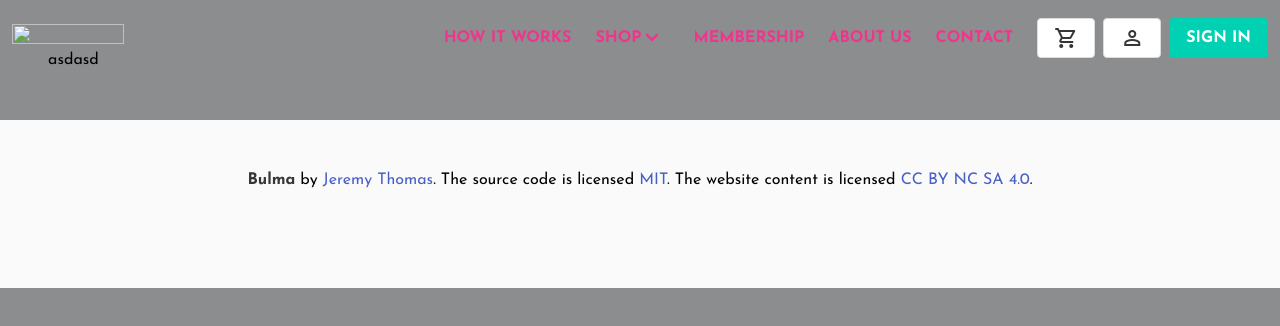
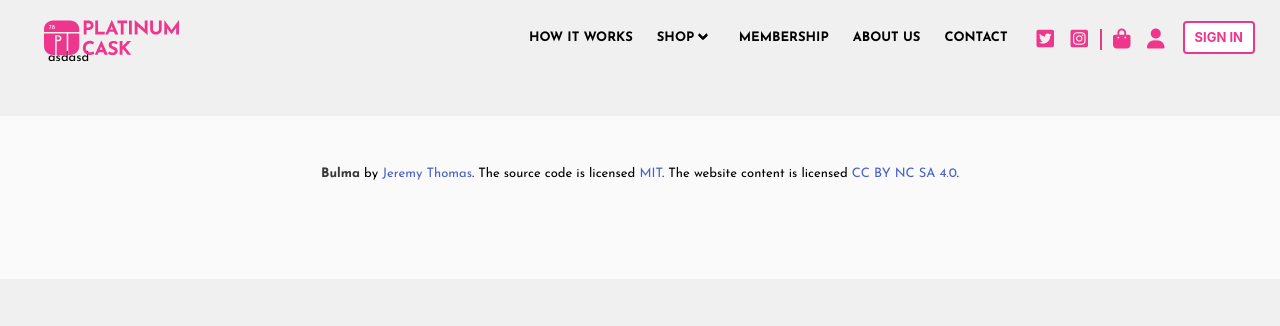
Before and after one commit to artistkuf/platinumcask, a website: page index.html in a window 1280 px wide. Shown: the top 326 px of the page. Drawn offline with nearby package versions, Linux system fonts and the light colour scheme.

Commit message:
Update: Nav bar

```diff
--- a/assets/scss/_base.scss
+++ b/assets/scss/_base.scss
@@ -1,12 +1,14 @@
 //Font
 $fontFamily: "Josefin Sans", sans-serif;
-$fontSize: 16px;
+$fontSize: 13px;
 $bold: 700;
+$light: 400;
 
 //Color
 $pink: #ee368c;
 $black: #000000;
 $white: #ffffff;
+$dark-gray: #323232;
 $gray: #8c8d8e;
 $light-gray: #f0f0f0;
 
@@ -15,27 +17,30 @@ body {
   font-family: $fontFamily;
   font-size: $fontSize;
   color: $black;
-  background-color: $gray;
+  background-color: $light-gray;
   height: 3000px;
 }
 
-//Mixin Media Query
+//Mixin Media Queries
 @mixin media-query($breakpoint) {
-  @if $breakpoint == small {
+  @if $breakpoint == "xsmobile" {
+    @media (max-width: 375px) {
+      @content;
+    }
+  } @else if $breakpoint == "mobile" {
     @media (max-width: 767px) {
       @content;
     }
-  } @else if $breakpoint == medium {
-    @media (min-width: 768px) and (max-width: 991px) {
+  } @else if $breakpoint == "tablet" {
+    @media (max-width: 1023px) {
       @content;
     }
-  } @else if $breakpoint == large {
-    @media (min-width: 992px) {
+  } @else if $breakpoint == "desktop" {
+    @media (min-width: 1024px) {
       @content;
     }
   }
 }
-
 
 // body{
 //    @include media-query(medium){
--- a/assets/scss/_navbar.scss
+++ b/assets/scss/_navbar.scss
@@ -1,12 +1,107 @@
-.main__nav{
+.main__nav {
   height: 75px;
   background-color: transparent;
   transition: background-color 0.5s;
-   .navbar-item , .navbar-link{
+  .navbar-end {
+    margin-right: 1em;
+  }
+  .navbar-burger{
+    &:hover{background-color: transparent;}
+  }
+  .navbar-item,
+  .navbar-link {
     text-transform: uppercase;
     font-weight: $bold;
+    color: $black;
+    &:hover {
+      background-color: transparent !important;
       color: $pink;
-      &::after{border-color: $pink;margin-top: -0.5em;right: 1.5em;}
+      transition: color 0.2s;
+    }
+    &::after {
+      border-color: $black;
+      margin-top: -0.5em;
+      right: 1.5em;
+    }
+    &:hover::after {
+      border-color: $pink;
+      transition: border-color 0.2s;
+    }
+
+    img {
+      max-height: 5rem;
+      width: 135px;
+      margin-left: 2rem;
+    }
+
+    .button {
+      border: 2px solid $pink;
+      text-transform: uppercase;
+      font-weight: $bold;
+      font-size: $fontSize;
+      color: $pink;
+      padding: 0px 10px;
+      background-color: $white;
+      &:hover {
+        background-color: $pink;
+        color: $white;
+        transition: background-color 0.5s;
+      }
+    }
+
+    .navbar-dropdown {
+      .navbar-item {
+        text-transform: uppercase;
+        font-weight: $light;
+        color: $black;
+        font-size: $fontSize;
+        &:hover {
+          background-color: transparent !important;
+          color: $pink;
+          transition: color 0.2s;
+        }
+      }
+    }
+
+    .nav__group {
+      margin-bottom: 5px;
+      line-height: 15px;
+
+      &:first-child {
+        border-right: 2px solid $pink;
+        padding-right: 0.5em;
+      }
+
+      &:nth-last-child(2) {
+        padding-left: 0.5em;
+        margin-right: 1em;
+      }
+
+      .nav__icon {
+        color: $pink;
+        padding: calc(0.3em - 1px);
+        white-space: nowrap;
+        font-size: 20px;
+        &:hover {
+          background-color: transparent;
+          color: $black;
+          transition: color 0.2s;
+        }
+      }
+    }
+  }
+
+  @include media-query(tablet) {
+    height: auto;
+    .navbar-end {
+      margin-right: 0;
+    }
+    .navbar-item,
+    .navbar-link {
+      img {
+        margin-left: 0rem;
+      }
+    }
   }
 }
 
--- a/assets/scss/style.scss
+++ b/assets/scss/style.scss
@@ -1,6 +1,6 @@
 @charset "utf-8";
 @import url('https://fonts.googleapis.com/css2?family=Josefin+Sans:ital,wght@0,100;0,200;0,300;0,400;0,500;0,600;0,700;1,100;1,200;1,300;1,400;1,500;1,600;1,700&display=swap');
-@import url('https://fonts.googleapis.com/css2?family=Material+Symbols+Outlined:opsz,wght,FILL,GRAD@20..48,100..700,0..1,-50..200');
+@import url('https://cdnjs.cloudflare.com/ajax/libs/font-awesome/6.2.1/css/all.min.css');
 @import "node_modules/bulma/bulma.sass";
 @import "base";
 @import "navbar";
--- a/index.html
+++ b/index.html
@@ -18,7 +18,7 @@
    <meta property="article:publisher" content="https://twitter.com/PlatinumCask" />
    <meta name="twitter:card" content="summary_large_image" />
    <meta name="twitter:site" content="@PlatinumCask" />
-   <link rel="shortcut icon" href="https://www.platinumcask.com/favicon-32x32.png" sizes="any" type="image/x-icon">
+   <link rel="shortcut icon" href="favicon.svg" sizes="any" type="image/svg+xml">
    <link rel="canonical" href="https://www.platinumcask.com/" />
 
    <!-- StyleSheet -->
@@ -33,8 +33,8 @@
    <!-- Nav-Bar -->
    <nav id="main_nav" class="navbar is-fixed-top main__nav" role="navigation" aria-label="main navigation">
       <div class="navbar-brand">
-         <a class="navbar-item" href="https://www.platinumcask.com/">
-            <img src="https://www.platinumcask.com/favicon-32x32.png" width="112" height="28">
+         <a class="navbar-item" href="/index.html">
+            <img src="assets/img/logo-patinum-cask.svg" alt="Platinum Cask Logo">
          </a>
 
          <a role="button" class="navbar-burger" data-target="navMenu" aria-label="menu" aria-expanded="false">
@@ -56,17 +56,19 @@
 
                <div class="navbar-dropdown">
                   <a class="navbar-item">
-                     About
+                     Bottles
                   </a>
                   <a class="navbar-item">
-                     Jobs
+                     Cigars
                   </a>
                   <a class="navbar-item">
-                     Contact
+                     Whole casks
                   </a>
-                  <hr class="navbar-divider">
                   <a class="navbar-item">
-                     Report an issue
+                     Cask fractions
+                  </a>
+                  <a class="navbar-item">
+                     Shop policies
                   </a>
                </div>
             </div>
@@ -85,19 +87,25 @@
 
             <div class="navbar-item">
                <div class="buttons">
-                  <a class="button">
-                     <span class="material-symbols-outlined">
-                        shopping_cart
-                     </span>
-                  </a>
-                  <a class="button">
-                     <span class="material-symbols-outlined">
-                        person
-                     </span>
-                  </a>
-                  <a class="button is-primary">
-                     <strong>Sign in</strong>
-                  </a>
+                  <div class="nav__group">
+                     <a class="nav__icon" href="https://mobile.twitter.com/platinumcask" target="_blank">
+                        <i class="fa-brands fa-square-twitter"></i>
+                     </a>
+                     <a class="nav__icon" href="https://www.instagram.com/platinumcask/" target="_blank">
+                        <i class="fa-brands fa-square-instagram"></i>
+                     </a>
+                  </div>
+                  <div class="nav__group">
+                     <a class="nav__icon" href="#">
+                        <i class="fa-solid fa-bag-shopping"></i>
+                     </a>
+                     <a class="nav__icon" href="#">
+                        <i class="fa-solid fa-user"></i>
+                     </a>
+                  </div>
+                  <button class="button">
+                     Sign in
+                  </button>
                </div>
             </div>
          </div>
```
Also changed, not shown: assets/css/style.css, assets/css/style.min.css, assets/img/logo-patinum-cask.svg (added), favicon.svg (added), 3 other files. Lines whose indentation alone changed are shown as unchanged.
